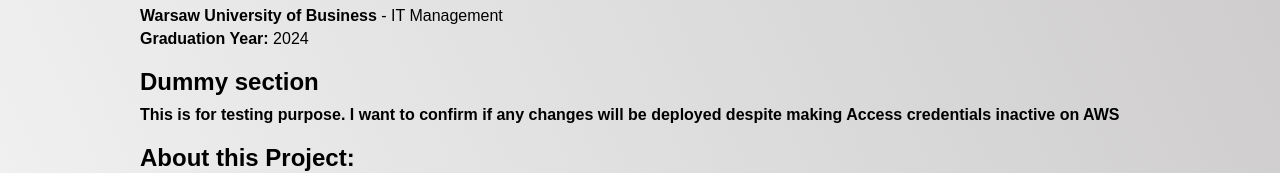
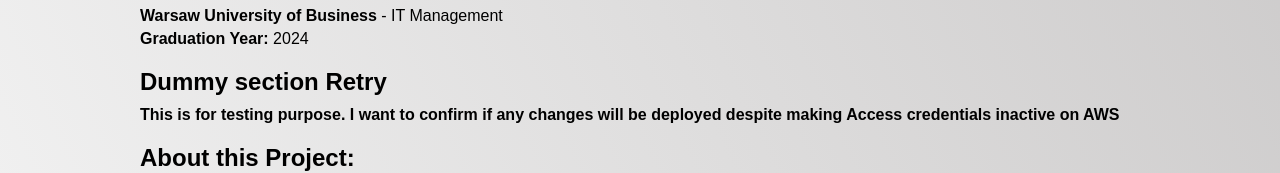
Before and after one commit to IrezD/S3-bucket-based-website, a plain HTML site: page index.html in a window 1280 px wide. Shown: the part 582-755 px from the top of the page. Drawn offline with Linux system fonts and the light colour scheme.

Commit message:
Retesting workflow with ODIC configuration

```diff
--- a/index.html
+++ b/index.html
@@ -104,7 +104,7 @@
     </section>
 
     <section>
-        <h2>Dummy section</h2>
+        <h2>Dummy section Retry</h2>
         <p><strong>This is for testing purpose. I want to confirm if any changes will be deployed despite making Access credentials inactive on AWS</p>
     </section>
 
```
